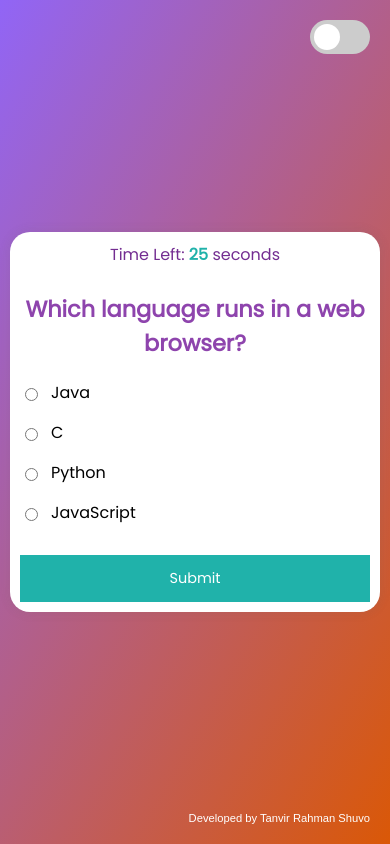
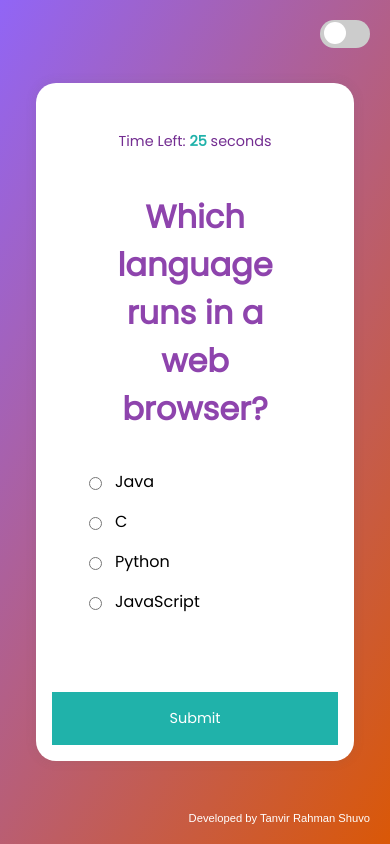
Before and after one commit to thenameisshuvo/Quiz, a plain HTML site: page index.html in a window 390 px wide. Drawn offline with Linux system fonts and the light colour scheme.

Commit message:
fixed some errors

```diff
--- a/style.css
+++ b/style.css
@@ -2,6 +2,180 @@
 
 * {
   box-sizing: border-box;
+}
+
+body {
+  background-color: #b8c6db;
+  background-image: linear-gradient(315deg, #b8c6db 0%, #f5f7fa 100%);
+  font-family: 'Poppins', sans-serif;
+  display: flex;
+  align-items: center;
+  justify-content: center;
+  height: 100vh;
+  overflow: hidden;
+  margin: 0;
+  padding: 0;
+}
+
+.quiz-container {
+  background-color: #fff;
+  border-radius: 20px;
+  box-shadow: 0 0 10px 2px rgba(100, 100, 100, 0.1);
+  width: 100%;
+  max-width: 600px;
+  overflow: hidden;
+  padding: 2rem;
+  margin: 1rem;
+}
+
+.quiz-header {
+  padding: 2rem;
+}
+
+h2 {
+  font-size: 1.6rem;
+  padding: 1rem;
+  text-align: center;
+  margin: 0;
+}
+
+ul {
+  list-style-type: none;
+  padding: 0;
+}
+
+ul li {
+  font-size: 1.2rem;
+  margin: 1rem 0;
+  display: flex;
+  align-items: center;
+  transition: background-color 0.5s;
+}
+
+ul li:hover {
+  background-color: #f9f9f9;
+  border-radius: 8px;
+  padding: 10px;
+}
+
+ul li label {
+  cursor: pointer;
+  flex-grow: 1;
+  padding-left: 10px;
+}
+
+button {
+  background-color: lightseagreen;
+  color: #fff;
+  border: none;
+  display: block;
+  width: 100%;
+  cursor: pointer;
+  font-size: 1.1rem;
+  font-family: inherit;
+  padding: 1.3rem;
+  margin-top: 1rem;
+}
+
+button:hover {
+  background-color: #732d91;
+}
+
+button:focus {
+  outline: none;
+  background-color: #5e3370;
+}
+
+#timer {
+  font-size: 1rem;
+  text-align: center;
+  margin-bottom: 20px;
+  color: #333;
+}
+
+.quiz-container:hover {
+  transform: translateY(-5px);
+  box-shadow: 12px 12px 24px #c7c7c7, -12px -12px 24px #ffffff;
+}
+
+.quiz-header {
+  margin-bottom: 30px;
+}
+
+h2 {
+  font-size: 1.8rem;
+  color: #333;
+  text-align: center;
+  margin-bottom: 20px;
+}
+
+ul li {
+  font-size: 1.2rem;
+  margin: 15px 0;
+  display: flex;
+  align-items: center;
+  transition: background-color 0.5s;
+}
+
+ul li:hover {
+  background-color: #f9f9f9;
+  border-radius: 8px;
+  padding: 10px;
+}
+
+ul li label {
+  cursor: pointer;
+  flex-grow: 1;
+  padding-left: 10px;
+}
+
+#timer {
+  font-size: 1.1rem;
+  text-align: center;
+  margin-bottom: 25px;
+  color: #732d91;
+}
+
+#timer #time {
+  font-weight: bold;
+  color: lightseagreen;
+}
+
+ul li {
+  transition: background-color 0.3s, transform 0.3s;
+}
+
+ul li:hover {
+  background-color: #f5f5f5;
+  transform: translateY(-2px);
+}
+
+.quiz-container {
+  transition: transform 0.3s ease, box-shadow 0.3s ease;
+}
+
+button {
+  transition: background-color 0.3s, transform 0.3s, box-shadow 0.3s;
+}
+
+button:hover {
+  transform: translateY(-3px);
+}
+
+.quiz-container h2 {
+  font-size: 2rem;
+  color: #8e44ad;
+}
+
+.quiz-container .result {
+  font-size: 1.6rem;
+  color: #333;
+  text-align: center;
+  margin-top: 20px;
+}
+
+.quiz-container button {
+  margin-top: 30px;
 }
 
 body {
@@ -29,27 +203,7 @@ body {
   }
 }
 
-.quiz-container {
-  background-color: #fff;
-  border-radius: 20px;
-  box-shadow: 0 0 10px 2px rgba(100, 100, 100, 0.1);
-  width: 100%;
-  max-width: 600px;
-  overflow: hidden;
-  padding: 20px;
-  transition: transform 0.3s ease, box-shadow 0.3s ease;
-}
-
-.quiz-container:hover {
-  transform: translateY(-5px);
-  box-shadow: 12px 12px 24px #c7c7c7, -12px -12px 24px #ffffff;
-}
-
-.quiz-header {
-  margin-bottom: 30px;
-}
-
-h2 {
+.quiz-container h2 {
   font-size: 2rem;
   font-weight: bold;
   color: #8e44ad;
@@ -67,67 +221,7 @@ h2 {
   }
 }
 
-ul {
-  list-style-type: none;
-  padding: 0;
-}
-
-ul li {
-  font-size: 1.2rem;
-  margin: 15px 0;
-  display: flex;
-  align-items: center;
-  transition: background-color 0.3s, transform 0.3s;
-}
-
-ul li:hover {
-  background-color: #f9f9f9;
-  border-radius: 8px;
-  padding: 10px;
-  transform: translateY(-2px);
-}
-
-ul li label {
-  cursor: pointer;
-  flex-grow: 1;
-  padding-left: 10px;
-}
-
-button {
-  background-color: lightseagreen;
-  color: #fff;
-  border: none;
-  display: block;
-  width: 100%;
-  cursor: pointer;
-  font-size: 1.1rem;
-  font-family: inherit;
-  padding: 1.3rem;
-  transition: background-color 0.3s, transform 0.3s, box-shadow 0.3s;
-}
-
-button:hover {
-  background-color: #732d91;
-  transform: translateY(-3px);
-}
-
-button:focus {
-  outline: none;
-  background-color: #5e3370;
-}
-
-#timer {
-  font-size: 1.1rem;
-  text-align: center;
-  margin-bottom: 25px;
-  color: #732d91;
-}
-
-#timer #time {
-  font-weight: bold;
-  color: lightseagreen;
-}
-
+/* CSS for Dark Mode Toggle */
 .switch {
   position: absolute;
   top: 20px;
@@ -210,15 +304,15 @@ input[type="radio"]:checked + label:before.dark-mode {
   color: #ecf0f1;
 }
 
-/* Media Queries for Responsiveness */
+/* Responsive Styles */
 @media (max-width: 768px) {
   .quiz-container {
+    padding: 1.5rem;
     width: 90%;
-    padding: 15px;
   }
 
   h2 {
-    font-size: 1.6rem;
+    font-size: 1.5rem;
   }
 
   ul li {
@@ -226,8 +320,8 @@ input[type="radio"]:checked + label:before.dark-mode {
   }
 
   button {
+    padding: 1.2rem;
     font-size: 1rem;
-    padding: 1rem;
   }
 
   #timer {
@@ -236,17 +330,13 @@ input[type="radio"]:checked + label:before.dark-mode {
 }
 
 @media (max-width: 480px) {
-  body {
-    padding: 10px;
-  }
-
   .quiz-container {
-    width: 100%;
-    padding: 10px;
+    padding: 1rem;
+    width: 95%;
   }
 
   h2 {
-    font-size: 1.4rem;
+    font-size: 1.3rem;
   }
 
   ul li {
@@ -254,11 +344,21 @@ input[type="radio"]:checked + label:before.dark-mode {
   }
 
   button {
+    padding: 1rem;
     font-size: 0.9rem;
-    padding: 0.8rem;
   }
 
   #timer {
-    font-size: 1rem;
+    font-size: 0.9rem;
+  }
+
+  .switch {
+    width: 50px;
+    height: 28px;
+  }
+
+  .slider:before {
+    height: 22px;
+    width: 22px;
   }
 }
```
